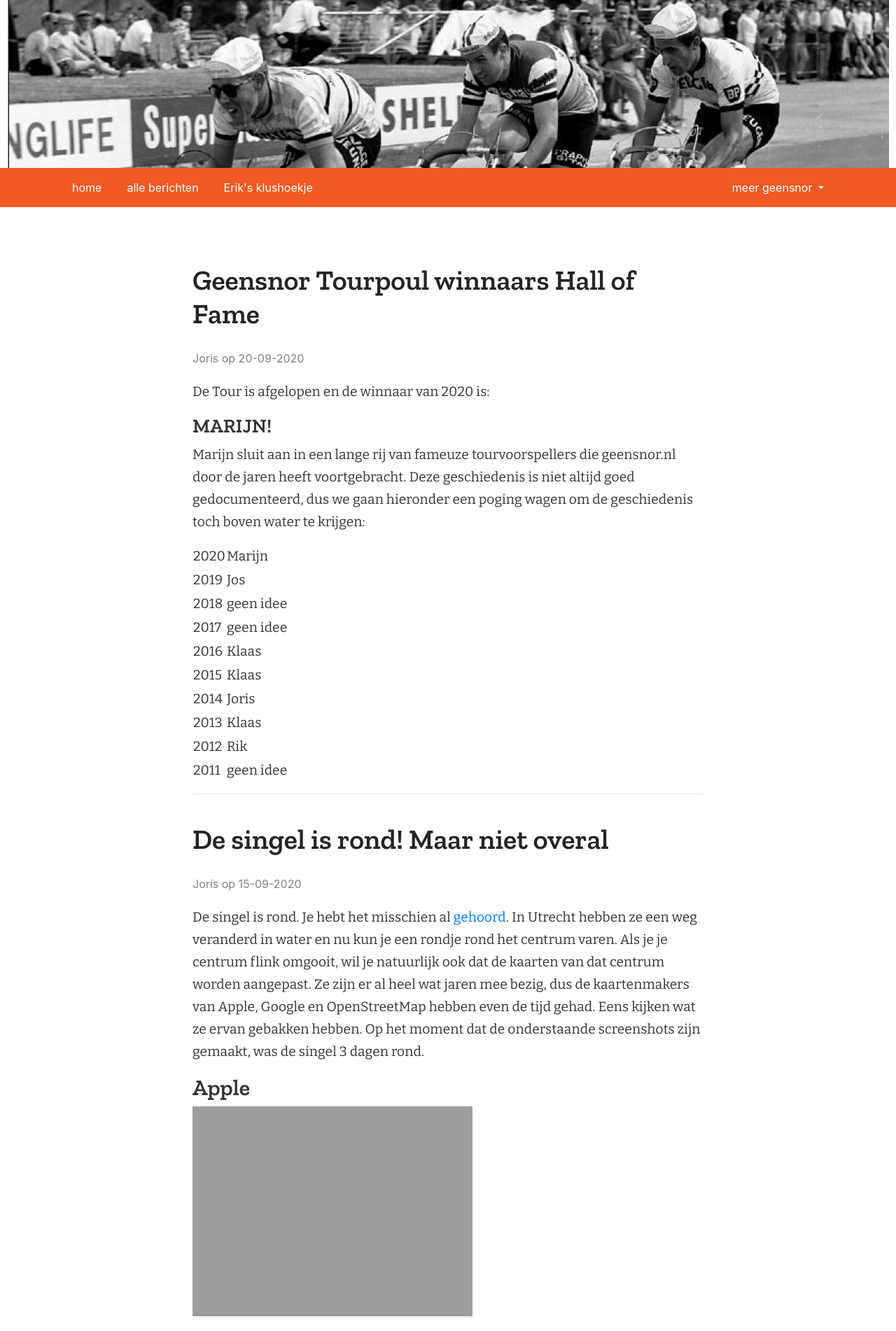
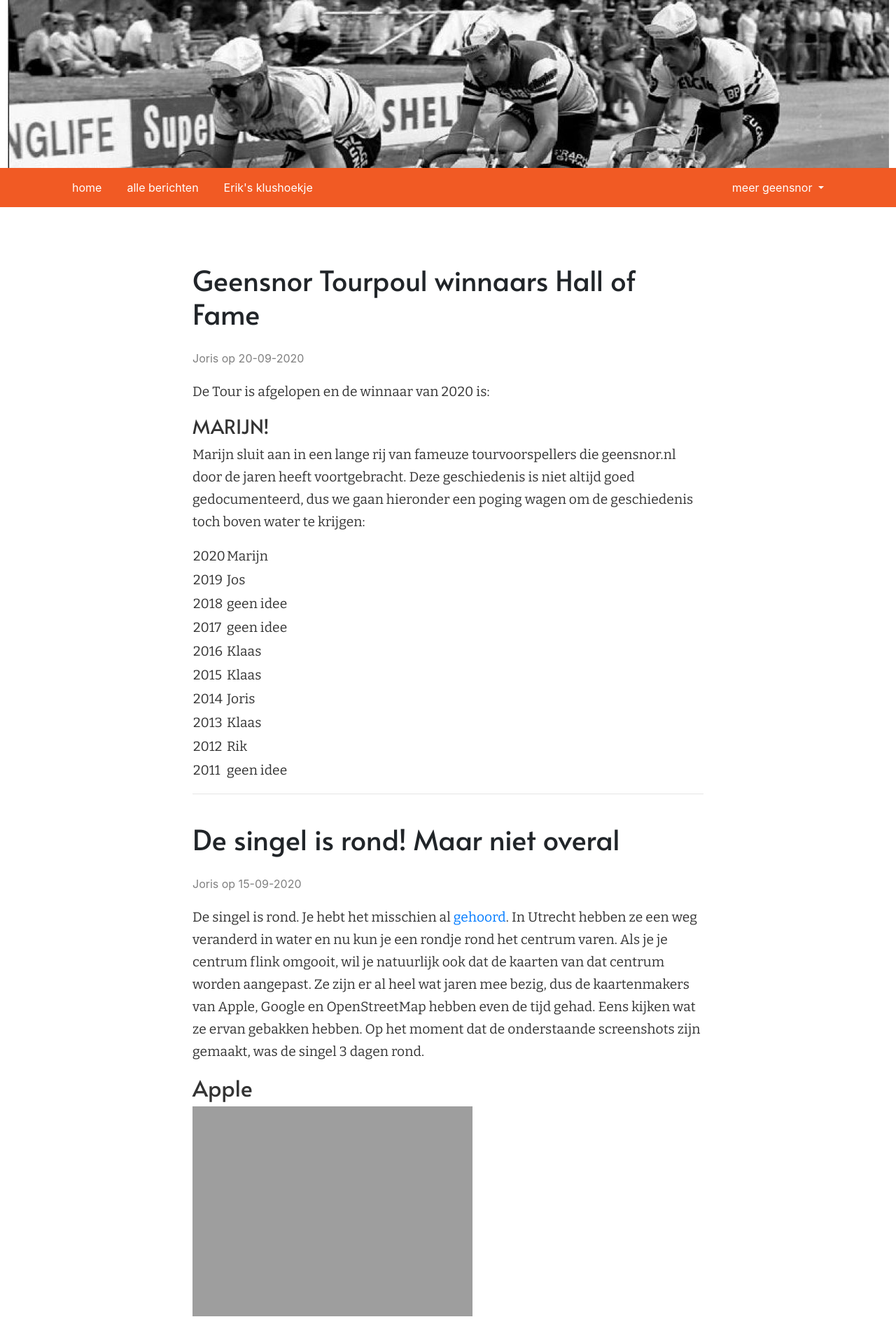
Before and after one commit to geensnor/geensnor.nl, a Jekyll site: the page built from index.html, in a window 1280 px wide. Shown: the top 1902 px of the page at 70% size. Built offline with Jekyll 4.4.1, drawn with Linux system fonts in a browser that asks for light colours; the list of posts is cut into pages by our own code.

Commit message:
font proberen

```diff
--- a/_includes/head.html
+++ b/_includes/head.html
@@ -10,6 +10,7 @@
   <link href="https://fonts.googleapis.com/css?family=Zilla+Slab:600&amp;display=swap" rel="stylesheet">
   <link href="https://fonts.googleapis.com/css?family=Open+Sans&amp;display=swap" rel="stylesheet">
   <link href="https://fonts.googleapis.com/css2?family=Bitter&display=swap" rel="stylesheet">
+  <link href="https://fonts.googleapis.com/css2?family=Alata&display=swap" rel="stylesheet">
   <link rel="shortcut icon" href="/assets/favicon.ico" type="image/x-icon">
   <title>{{ site.title }}</title>
 
--- a/assets/geensnor.css
+++ b/assets/geensnor.css
@@ -3,7 +3,7 @@
 }
 
 h1, h2, h3, h4, h5 {
-    font-family: 'Zilla Slab', serif;
+    font-family: 'Alata', sans-serif;
     font-weight: 500;
 
   }
```
